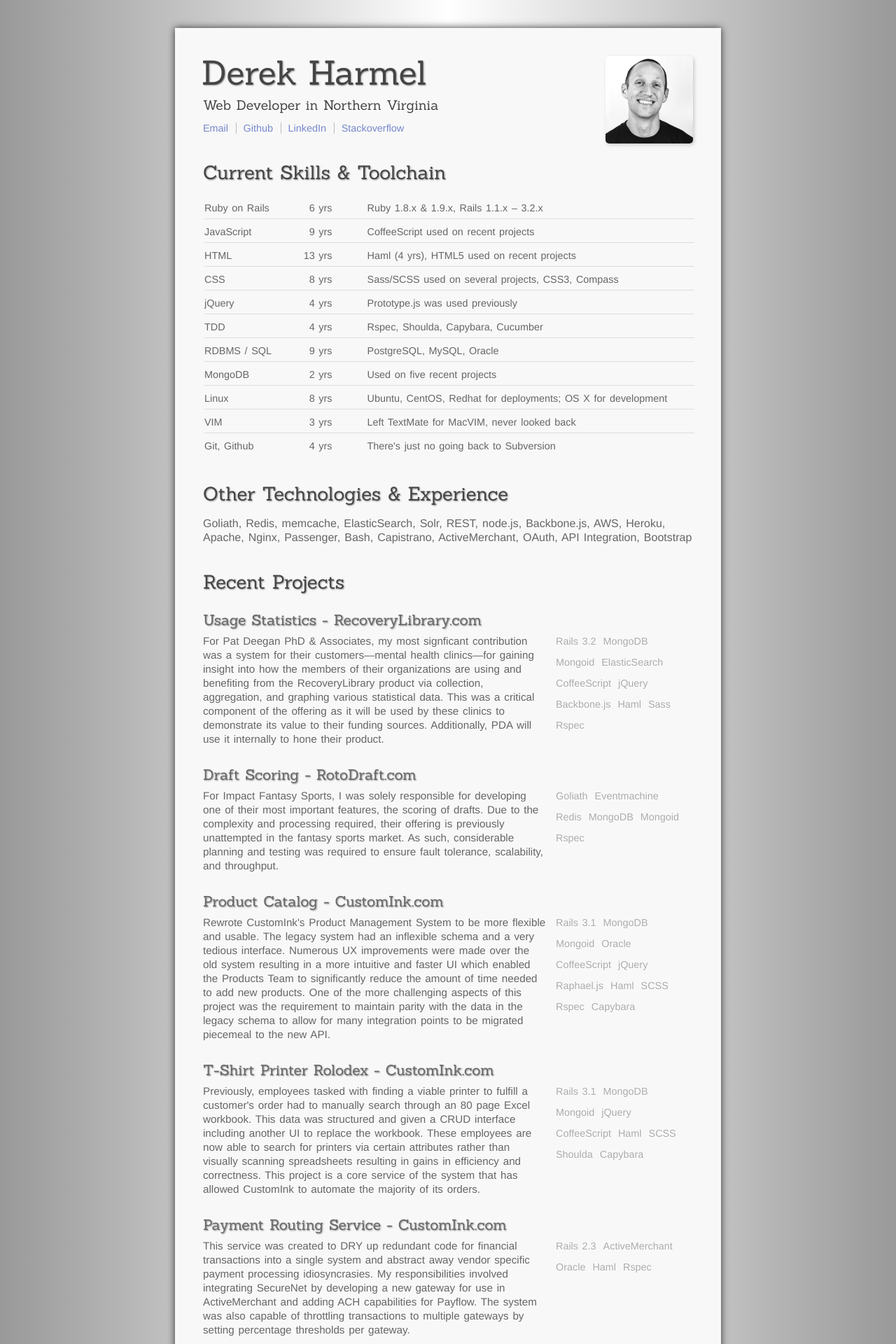
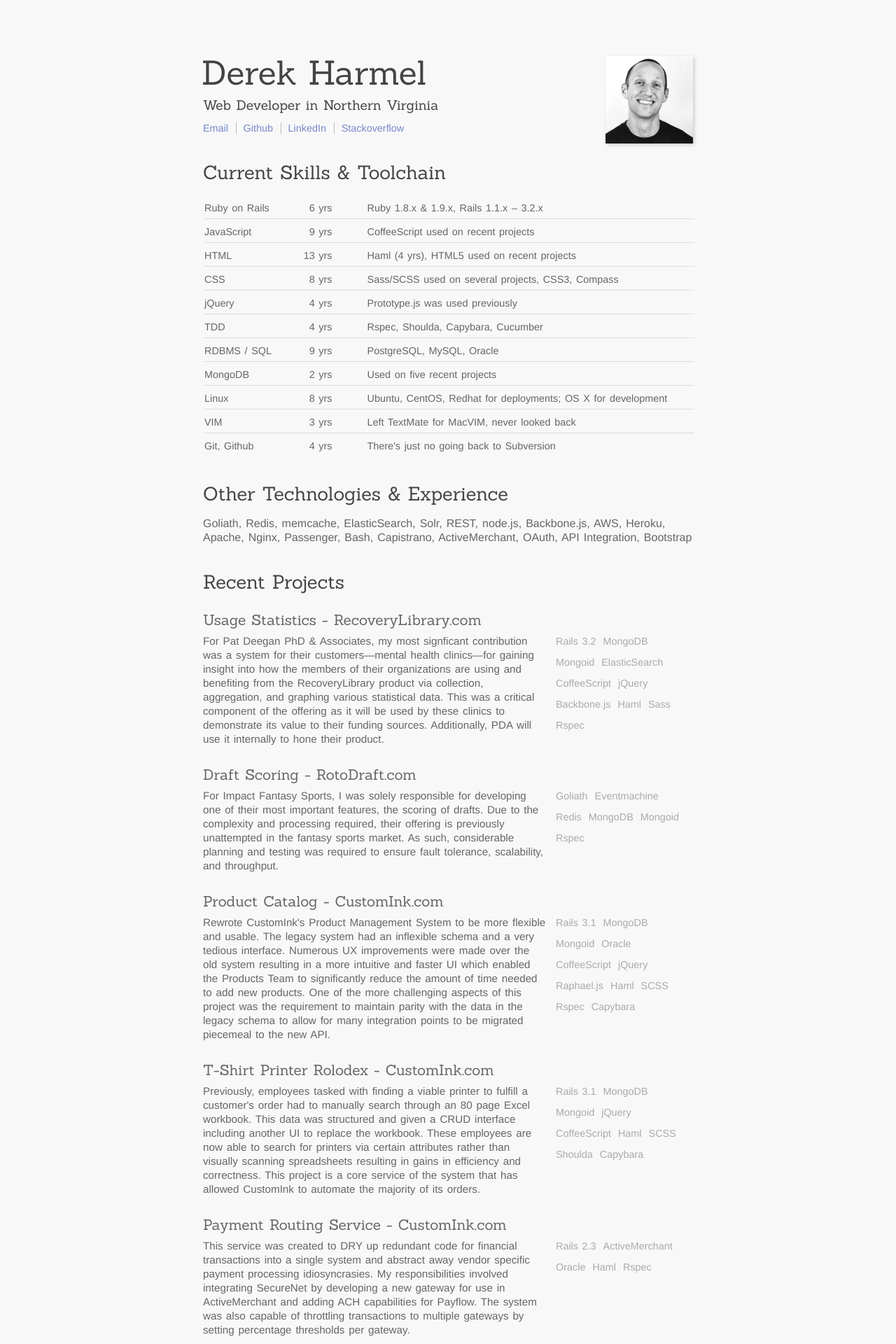
Before and after one commit to derekharmel/derekharmel.github.com, a Jekyll site: the page built from index.html, in a window 1280 px wide. Shown: the top 1920 px of the page at 70% size. Built offline with Jekyll 4.4.1, drawn with Linux system fonts in a browser that asks for light colours; nearby versions of some CDN libraries.

```diff
--- a/config.rb
+++ b/config.rb
@@ -14,7 +14,7 @@ javascripts_dir = "javascripts"
 # relative_assets = true
 
 # To disable debugging comments that display the original location of your selectors. Uncomment:
-# line_comments = false
+line_comments = false
 
 
 # If you prefer the indented syntax, you might want to regenerate this
--- a/stylesheets/screen.css
+++ b/stylesheets/screen.css
@@ -1,4 +1,3 @@
-/* line 17, ../../../.rvm/gems/ruby-1.9.3-p392/gems/compass-0.12.2/frameworks/compass/stylesheets/compass/reset/_utilities.scss */
 html, body, div, span, applet, object, iframe,
 h1, h2, h3, h4, h5, h6, p, blockquote, pre,
 a, abbr, acronym, address, big, cite, code,
@@ -20,50 +19,41 @@ time, mark, audio, video {
   vertical-align: baseline;
 }
 
-/* line 22, ../../../.rvm/gems/ruby-1.9.3-p392/gems/compass-0.12.2/frameworks/compass/stylesheets/compass/reset/_utilities.scss */
 html {
   line-height: 1;
 }
 
-/* line 24, ../../../.rvm/gems/ruby-1.9.3-p392/gems/compass-0.12.2/frameworks/compass/stylesheets/compass/reset/_utilities.scss */
 ol, ul {
   list-style: none;
 }
 
-/* line 26, ../../../.rvm/gems/ruby-1.9.3-p392/gems/compass-0.12.2/frameworks/compass/stylesheets/compass/reset/_utilities.scss */
 table {
   border-collapse: collapse;
   border-spacing: 0;
 }
 
-/* line 28, ../../../.rvm/gems/ruby-1.9.3-p392/gems/compass-0.12.2/frameworks/compass/stylesheets/compass/reset/_utilities.scss */
 caption, th, td {
   text-align: left;
   font-weight: normal;
   vertical-align: middle;
 }
 
-/* line 30, ../../../.rvm/gems/ruby-1.9.3-p392/gems/compass-0.12.2/frameworks/compass/stylesheets/compass/reset/_utilities.scss */
 q, blockquote {
   quotes: none;
 }
-/* line 103, ../../../.rvm/gems/ruby-1.9.3-p392/gems/compass-0.12.2/frameworks/compass/stylesheets/compass/reset/_utilities.scss */
 q:before, q:after, blockquote:before, blockquote:after {
   content: "";
   content: none;
 }
 
-/* line 32, ../../../.rvm/gems/ruby-1.9.3-p392/gems/compass-0.12.2/frameworks/compass/stylesheets/compass/reset/_utilities.scss */
 a img {
   border: none;
 }
 
-/* line 116, ../../../.rvm/gems/ruby-1.9.3-p392/gems/compass-0.12.2/frameworks/compass/stylesheets/compass/reset/_utilities.scss */
-article, aside, details, figcaption, figure, footer, header, hgroup, menu, nav, section, summary {
+article, aside, details, figcaption, figure, footer, header, hgroup, main, menu, nav, section, summary {
   display: block;
 }
 
-/* line 7, ../scss/screen.scss */
 html {
   height: 100%;
   font-family: Arimo;
@@ -71,100 +61,74 @@ html {
   line-height: 20px;
 }
 
-/* line 14, ../scss/screen.scss */
 body {
   color: #666;
   word-spacing: 0.1em;
-  background: -webkit-gradient(linear, 0% 50%, 100% 50%, color-stop(0%, #999999), color-stop(50%, #ffffff), color-stop(100%, #999999));
-  background: -webkit-linear-gradient(left, #999999, #ffffff, #999999);
-  background: -moz-linear-gradient(left, #999999, #ffffff, #999999);
-  background: -o-linear-gradient(left, #999999, #ffffff, #999999);
-  background: linear-gradient(left, #999999, #ffffff, #999999);
+  background: #f8f8f8;
 }
 
-/* line 20, ../scss/screen.scss */
 a {
   color: #666;
 }
 
-/* line 24, ../scss/screen.scss */
 div.container {
   margin: 40px auto;
   padding: 40px 0;
   width: 700px;
   background-color: #f8f8f8;
   padding: 40px;
-  box-shadow: 0px 0px 10px #333;
 }
 
-/* line 33, ../scss/screen.scss */
 #me {
   display: inline;
   float: right;
   margin-left: 25px;
 }
-/* line 37, ../scss/screen.scss */
 #me img {
-  -webkit-border-radius: 5px;
-  -moz-border-radius: 5px;
-  -ms-border-radius: 5px;
-  -o-border-radius: 5px;
-  border-radius: 5px;
   width: 125px;
   box-shadow: 2px 2px 5px #ccc;
   margin-left: 10px;
 }
 
-/* line 45, ../scss/screen.scss */
 #links {
   margin-top: 10px;
   font-size: .9em;
   display: inline-block;
 }
-/* line 50, ../scss/screen.scss */
 #links li {
   margin: 0;
   display: inline;
 }
-/* line 53, ../scss/screen.scss */
 #links li:nth-of-type(n+2) {
   border-left: 1px solid #bbb;
   margin-left: 5px;
   padding-left: 10px;
 }
-/* line 59, ../scss/screen.scss */
 #links a {
   color: #78c;
   text-decoration: none;
 }
-/* line 62, ../scss/screen.scss */
 #links a:hover {
   text-decoration: underline;
 }
 
-/* line 68, ../scss/screen.scss */
 #intro {
   margin-top: 15px;
   text-align: justify;
 }
-/* line 72, ../scss/screen.scss */
 #intro li {
   margin: 3px 0;
 }
-/* line 74, ../scss/screen.scss */
 #intro li:before {
   content: "\b7  ";
 }
 
-/* line 80, ../scss/screen.scss */
 h1, h4, h5 {
   margin-top: 30px;
   color: #444;
-  text-shadow: 1px 1px 2px #888;
   font-family: Sanchez;
 }
 
-/* line 86, ../scss/screen.scss */
 h1 {
   font-size: 3em;
   line-height: 48px;
@@ -172,7 +136,6 @@ h1 {
   margin-top: 0;
 }
 
-/* line 92, ../scss/screen.scss */
 h2 {
   font-family: Sanchez;
   color: #444;
@@ -180,17 +143,14 @@ h2 {
   line-height: 1.3em;
   font-weight: normal;
   margin-top: 10px;
-  text-shadow: -1px 1px #fff;
 }
 
-/* line 101, ../scss/screen.scss */
 h4 {
   font-size: 1.7em;
   line-height: 1.7em;
   margin-bottom: 10px;
 }
 
-/* line 106, ../scss/screen.scss */
 h5 {
   font-size: 1.3em;
   line-height: 1.3em;
@@ -200,80 +160,64 @@ h5 {
   margin: 7px 0px;
 }
 
-/* line 115, ../scss/screen.scss */
 ul {
   margin-top: 15px;
   padding: 0;
 }
-/* line 118, ../scss/screen.scss */
 ul li {
   margin: 8px 0;
 }
 
-/* line 123, ../scss/screen.scss */
 table {
   margin-left: 2px;
   width: 100%;
   font-size: .9em;
 }
 
-/* line 128, ../scss/screen.scss */
 tr:nth-of-type(n+2) {
   border-top: 1px solid #ddd;
 }
 
-/* line 131, ../scss/screen.scss */
 td {
   padding-top: 8px !important;
 }
-/* line 134, ../scss/screen.scss */
 td:nth-of-type(n+2) {
   padding: 5px 25px;
 }
-/* line 137, ../scss/screen.scss */
 td:nth-of-type(1) {
   padding: 5px 15px 5px 0;
 }
-/* line 140, ../scss/screen.scss */
 td:nth-of-type(2) {
   text-align: right;
 }
 
-/* line 145, ../scss/screen.scss */
 .project {
   clear: both;
   float: left;
   margin-bottom: 20px;
 }
-/* line 149, ../scss/screen.scss */
 .project .name {
   float: left;
   color: #888;
   margin-bottom: 5px;
   font-weight: bold;
 }
-/* line 155, ../scss/screen.scss */
 .project .tech-list {
   float: right;
   width: 28%;
   margin: 0;
 }
-/* line 159, ../scss/screen.scss */
 .project .tech-list li {
   float: left;
   display: inline;
   padding: 0 10px 10px 0;
   font-size: .9em;
   color: #aaa;
-  text-shadow: -1px 1px #fff;
+  -moz-border-radius: 3px;
   -webkit-border-radius: 3px;
-  -moz-border-radius: 3px;
-  -ms-border-radius: 3px;
-  -o-border-radius: 3px;
   border-radius: 3px;
   margin: 0px;
 }
-/* line 170, ../scss/screen.scss */
 .project .description {
   clear: both;
   float: left;
@@ -281,25 +225,21 @@ td:nth-of-type(2) {
   font-size: .95em;
 }
 
-/* line 179, ../scss/screen.scss */
 .job {
   overflow: hidden;
   *zoom: 1;
   margin-bottom: 20px;
 }
-/* line 182, ../scss/screen.scss */
 .job .title {
   float: left;
   color: #888;
   display: inline-block;
   font-style: italic;
 }
-/* line 188, ../scss/screen.scss */
 .job .duration {
   float: right;
   color: #aaa;
 }
-/* line 192, ../scss/screen.scss */
 .job .description {
   clear: both;
   float: left;
@@ -308,7 +248,6 @@ td:nth-of-type(2) {
   font-size: .9em;
 }
 
-/* line 201, ../scss/screen.scss */
 ul.misc {
   margin-top: 5px;
 }
```
Also changed, not shown: scss/screen.scss (+1 -6 lines), stylesheets/print.css (+0 -8 lines), 4 other files.
